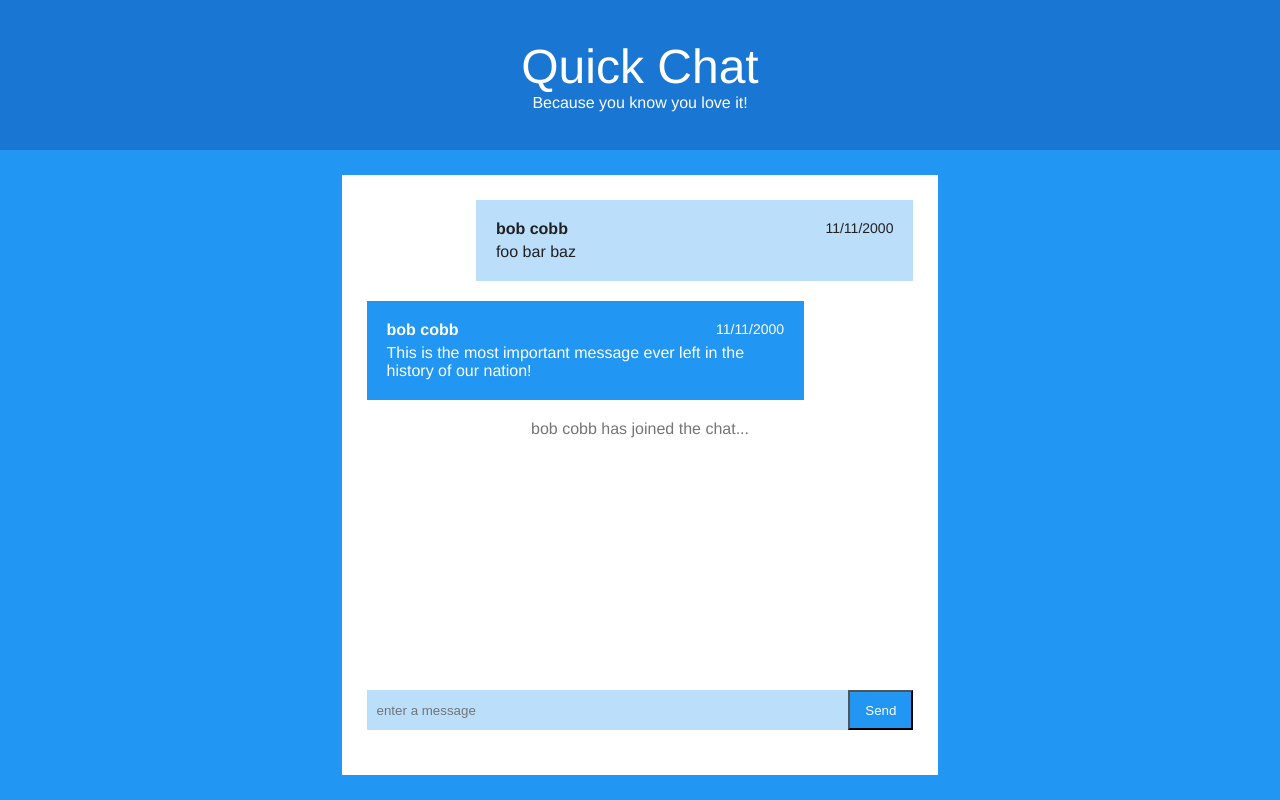
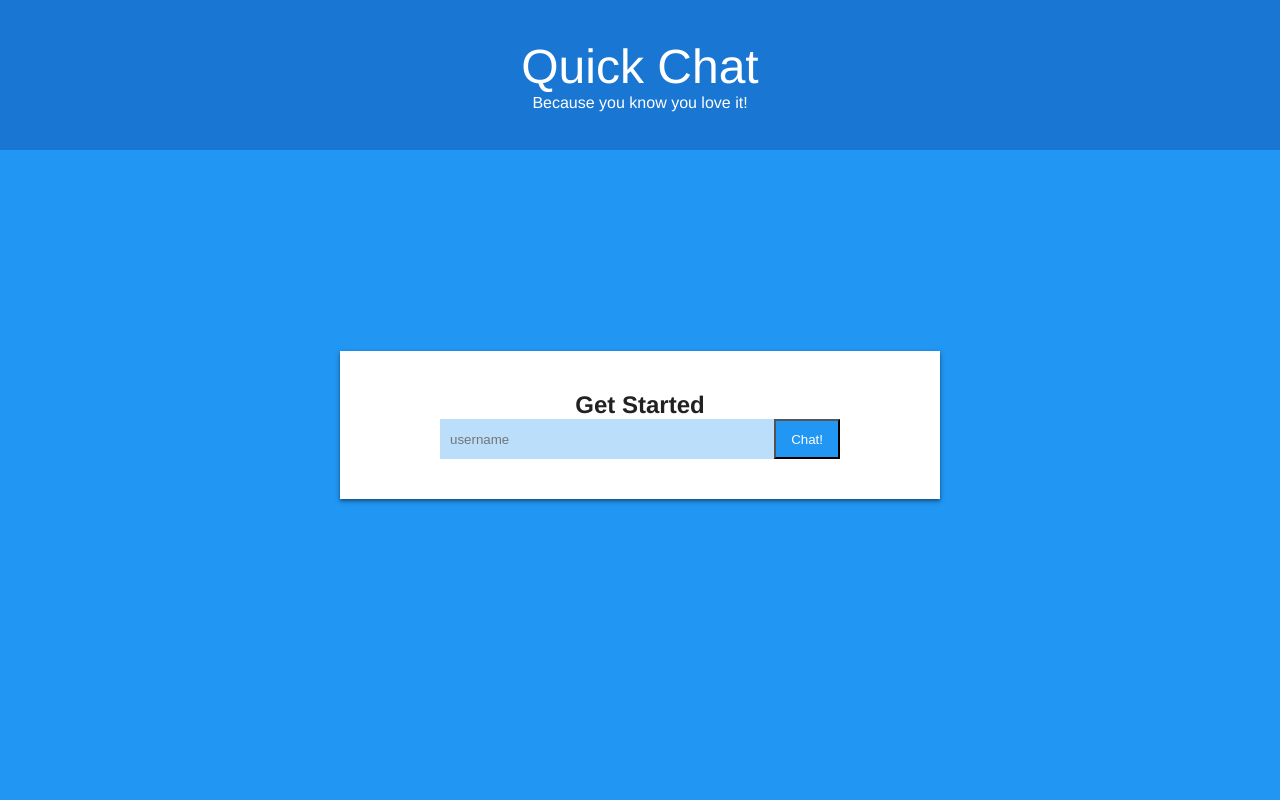
Before and after one commit to raydot/socketChatApp, a website: page index.html in a window 1280 px wide. Drawn offline with Linux system fonts and the light colour scheme.

Commit message:
Good morning commit.

```diff
--- a/app.js
+++ b/app.js
@@ -75,6 +75,20 @@ const displayMessages = () => {
 
 displayMessages();
 
-//sendbutton callback
+//sendbtn callback
 
-//loginbutton callback
+//loginbtn callback
+loginBtn.addEventListener('click', e => {
+  // e=event artuments.
+  //prevent default action of a form
+  e.preventDefault;
+
+  //set the user name and create logged in message
+    let
+
+  // display those messages
+
+  //hide login and show chat window
+
+  //display those messages
+});
--- a/index.html
+++ b/index.html
@@ -7,6 +7,7 @@
     <title>Quick Chat</title>
     <link rel="stylesheet" href="app.css" />
   </head>
+
   <body>
     <div id="appContainer" class="flex-column">
       <header>
@@ -16,11 +17,8 @@
         </div>
       </header>
 
-      <div
-        id="mainContent"
-        class="container flex-grow-1 flex-column flex-center"
-      >
-        <section id="login" class="hidden">
+      <div id="mainContent" class="container flex-grow-1 flex-column">
+        <section id="login" class="">
           <h2 class="text-center">Get Started</h2>
           <form id="loginForm" class="flex">
             <input
@@ -34,7 +32,7 @@
           </form>
         </section>
 
-        <section id="chat" class="flex-grow-1 flex-column">
+        <section id="chat" class="hidden flex-grow-1 flex-column">
           <div id="messagesList" class="flex-grow-1"></div>
 
           <form id="messageForm" class="flex mb-2">
```
